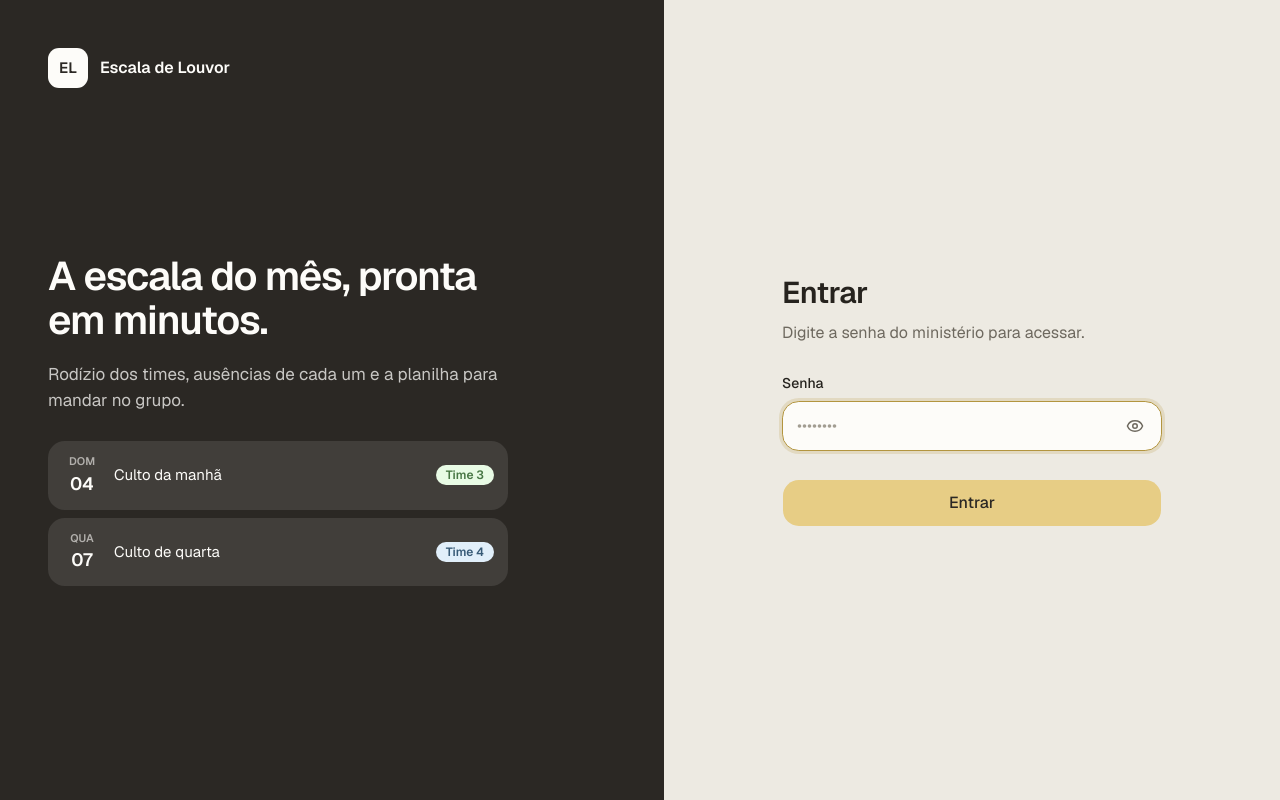
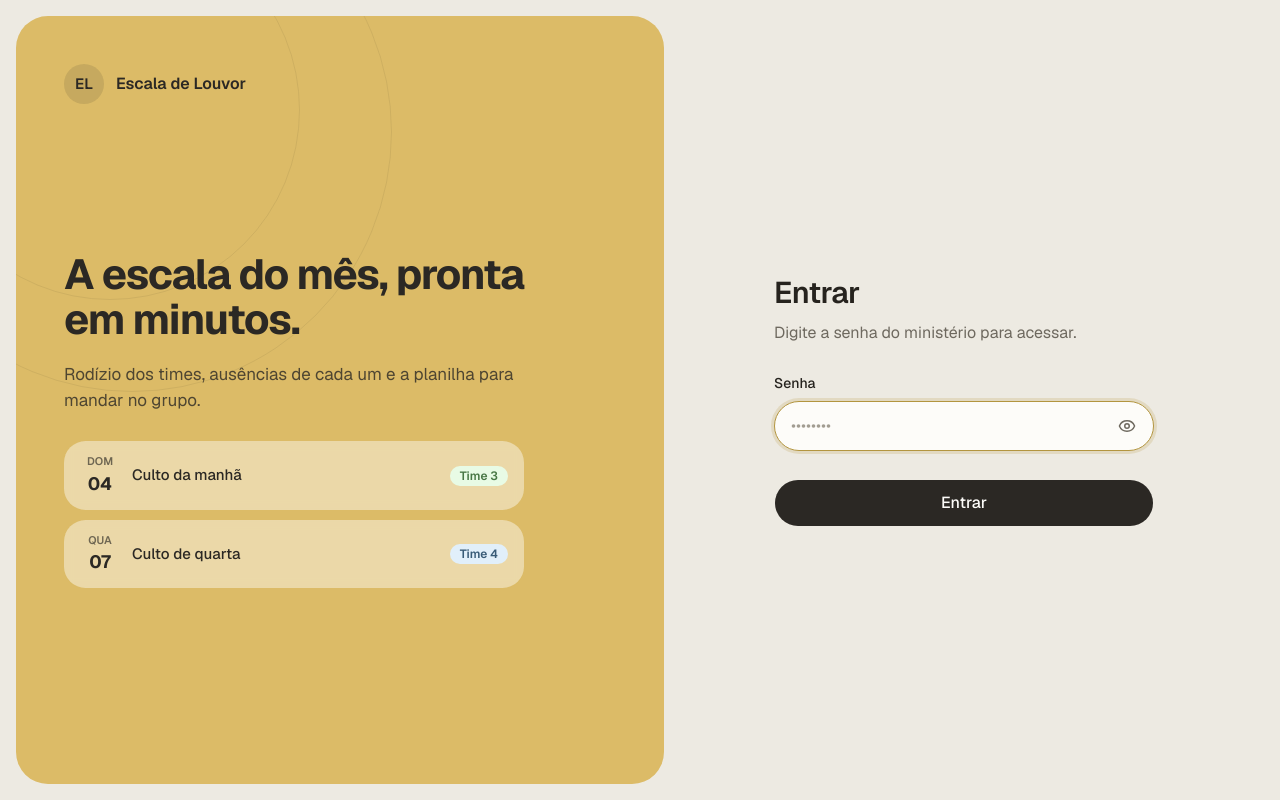
Before and after one commit to Factory-Mind/escala-louvor, a Next.js app: page /login in a window 1280 px wide. Built offline with nearby package versions, Linux system fonts and the light colour scheme; no server answers.

Commit message:
style(login): atualiza card de apresentacao em mostarda e formulario de acesso

```diff
--- a/src/app/login/login-form.tsx
+++ b/src/app/login/login-form.tsx
@@ -22,7 +22,7 @@ export function LoginForm({ next }: { next: string }) {
         </Label>
         <div
           className={cn(
-            'flex items-center rounded-xl border border-input bg-card pr-1 transition-shadow focus-within:border-ring focus-within:ring-3 focus-within:ring-ring/20',
+            'flex items-center rounded-full border border-input bg-card pr-1.5 transition-shadow focus-within:border-ring focus-within:ring-3 focus-within:ring-ring/20',
             state.error && 'border-destructive',
           )}
         >
@@ -36,14 +36,14 @@ export function LoginForm({ next }: { next: string }) {
             placeholder="••••••••"
             aria-invalid={state.error ? true : undefined}
             aria-describedby={state.error ? 'password-error' : undefined}
-            className="min-h-12 min-w-0 flex-1 rounded-xl bg-transparent px-3.5 text-base outline-none placeholder:text-faint"
+            className="min-h-12 min-w-0 flex-1 rounded-full bg-transparent px-4 text-base outline-none placeholder:text-faint"
           />
           <button
             type="button"
             onClick={() => setVisivel((v) => !v)}
             aria-label={visivel ? 'Ocultar senha' : 'Mostrar senha'}
             aria-pressed={visivel}
-            className="flex size-11 items-center justify-center rounded-lg text-muted-foreground hover:text-foreground focus-visible:ring-2 focus-visible:ring-ring focus-visible:outline-none"
+            className="flex size-10 items-center justify-center rounded-full text-muted-foreground hover:text-foreground focus-visible:ring-2 focus-visible:ring-ring focus-visible:outline-none"
           >
             {visivel ? <EyeOff className="size-[18px]" /> : <Eye className="size-[18px]" />}
           </button>
@@ -56,7 +56,12 @@ export function LoginForm({ next }: { next: string }) {
         )}
       </div>
 
-      <Button type="submit" size="lg" disabled={pending} className="h-12 rounded-xl text-base">
+      <Button
+        type="submit"
+        size="lg"
+        disabled={pending}
+        className="h-12 rounded-full bg-primary text-base text-primary-foreground hover:bg-primary/90"
+      >
         {pending ? 'Entrando…' : 'Entrar'}
       </Button>
     </form>
--- a/src/app/login/page.tsx
+++ b/src/app/login/page.tsx
@@ -21,35 +21,44 @@ export default async function LoginPage({
   const { next } = await searchParams
 
   return (
-    <div className="flex min-h-dvh flex-col bg-card md:flex-row md:bg-background">
-      <section className="flex flex-col gap-6 rounded-b-[28px] bg-primary px-6 pt-12 pb-8 text-primary-foreground md:flex-1 md:justify-between md:gap-12 md:rounded-none md:p-12">
-        <div className="flex items-center gap-2.5 md:gap-3">
-          <span className="flex size-10 items-center justify-center rounded-[11px] bg-primary-foreground text-[15px] font-semibold text-primary">
+    <div className="flex min-h-dvh flex-col bg-background p-3.5 md:flex-row md:p-4">
+      <section className="relative flex flex-col gap-6 overflow-hidden rounded-[28px] bg-brand-strong px-6 pt-10 pb-8 text-brand-foreground md:flex-1 md:justify-between md:gap-12 md:rounded-[32px] md:p-12">
+        <div
+          aria-hidden
+          className="pointer-events-none absolute -top-24 -left-24 size-[380px] rounded-full border border-brand-foreground/8"
+        />
+        <div
+          aria-hidden
+          className="pointer-events-none absolute -top-36 -left-36 size-[520px] rounded-full border border-brand-foreground/8"
+        />
+
+        <div className="relative flex items-center gap-2.5 md:gap-3">
+          <span className="flex size-10 items-center justify-center rounded-full bg-brand-foreground/12 text-[15px] font-semibold text-brand-foreground">
             EL
           </span>
           <span className="text-base font-semibold">Escala de Louvor</span>
         </div>
 
-        <div className="flex max-w-[460px] flex-col gap-5">
-          <p className="text-[28px] leading-[1.15] font-semibold tracking-[-0.02em] md:text-[40px] md:leading-[1.1] md:tracking-[-0.03em]">
+        <div className="relative flex max-w-[460px] flex-col gap-5">
+          <p className="text-[30px] leading-[1.12] font-bold tracking-[-0.025em] md:text-[42px] md:leading-[1.08] md:tracking-[-0.03em]">
             A escala do mês, pronta em minutos.
           </p>
-          <p className="hidden text-[17px] leading-normal text-primary-foreground/75 md:block">
+          <p className="hidden text-[17px] leading-normal text-brand-foreground/80 md:block">
             Rodízio dos times, ausências de cada um e a planilha para mandar no grupo.
           </p>
-          <ul aria-hidden className="mt-2 hidden flex-col gap-2 md:flex">
+          <ul aria-hidden className="mt-2 hidden flex-col gap-2.5 md:flex">
             {EXEMPLOS.map((item) => (
               <li
                 key={item.day}
-                className="flex items-center gap-3 rounded-xl bg-primary-foreground/10 px-3.5 py-3"
+                className="flex items-center gap-3 rounded-2xl bg-card/45 px-4 py-3 backdrop-blur-xs"
               >
                 <span className="flex w-10 flex-col text-center">
-                  <span className="text-[11px] font-semibold text-primary-foreground/60">
+                  <span className="text-[11px] font-semibold text-brand-foreground/65">
                     {item.weekday}
                   </span>
-                  <span className="text-lg font-semibold">{item.day}</span>
+                  <span className="text-lg font-bold">{item.day}</span>
                 </span>
-                <span className="flex-1 text-[15px]">{item.culto}</span>
+                <span className="flex-1 text-[15px] font-medium">{item.culto}</span>
                 <span
                   className="team-chip rounded-full px-2.5 py-0.5 text-xs font-semibold"
                   style={teamStyle(item.cor)}
@@ -64,7 +73,7 @@ export default async function LoginPage({
         <span className="hidden md:block" />
       </section>
 
-      <main className="flex flex-1 justify-center px-6 pt-8 pb-10 md:items-center md:py-12">
+      <main className="flex flex-1 justify-center px-3 pt-8 pb-10 md:items-center md:px-6 md:py-12">
         <div className="flex w-full max-w-[380px] flex-col gap-6 md:gap-7">
           <div className="flex flex-col gap-1.5 md:gap-2">
             <h1 className="text-2xl font-semibold tracking-[-0.02em] md:text-[30px]">Entrar</h1>
```
